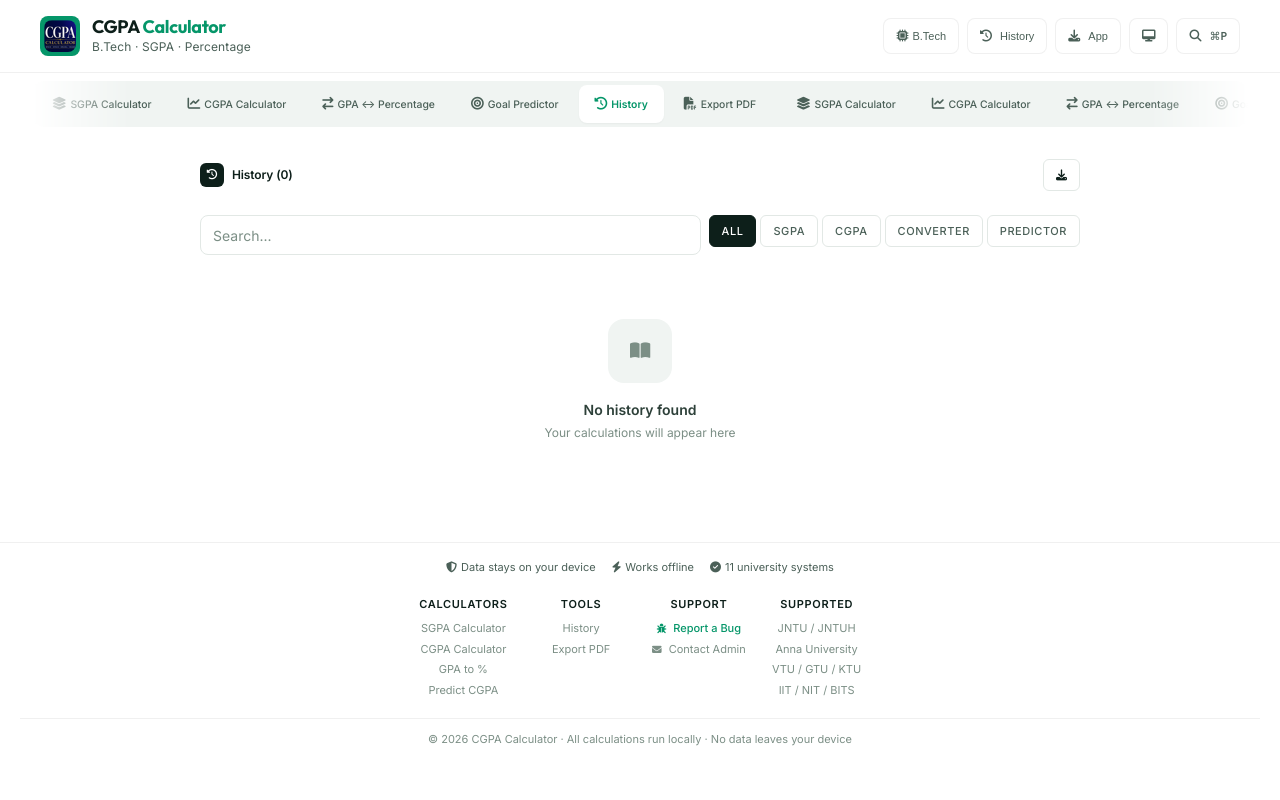
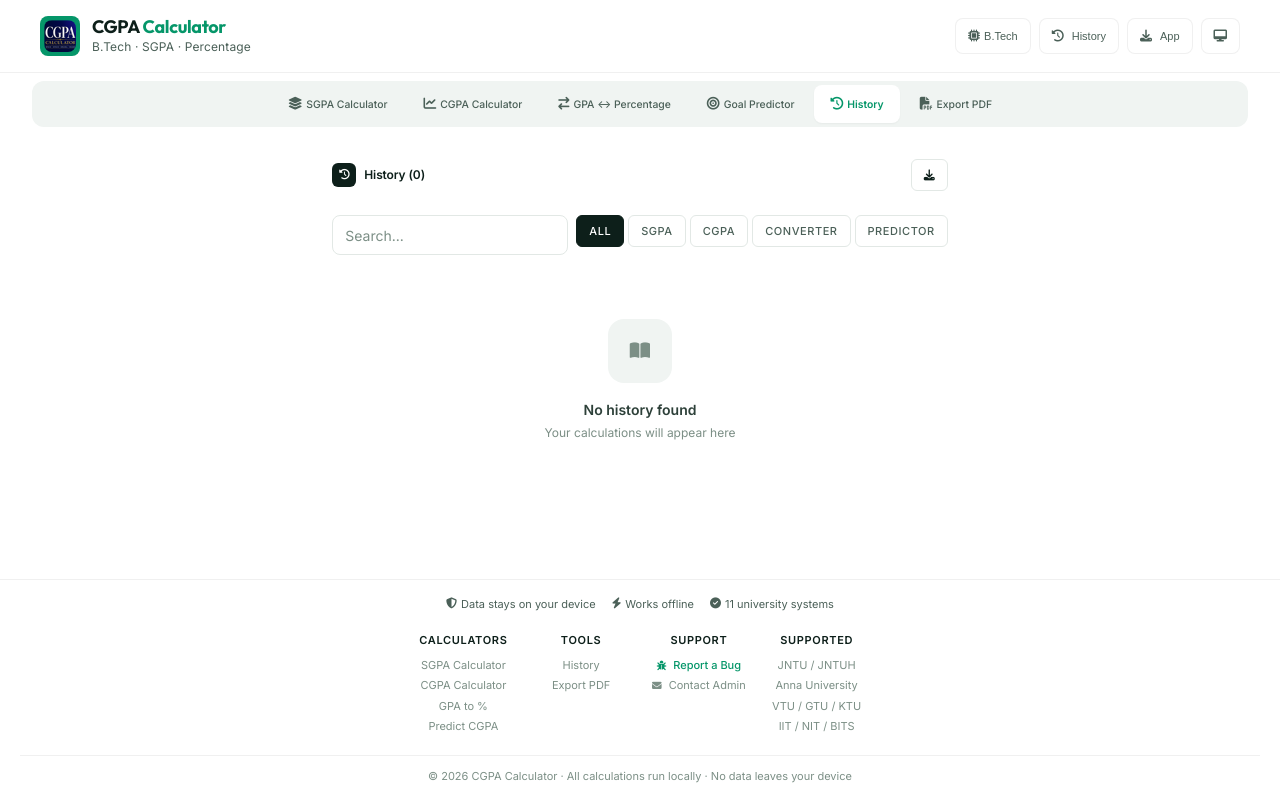
Before and after one commit to Varun79-python/cgpa-calculator, a Next.js app in the folder cgpa-calculator/: page /history in a window 1280 px wide. Built offline with nearby package versions, Linux system fonts and the light colour scheme.

Commit message:
chore: remove ⌘P button from desktop header (no use)

```diff
--- a/cgpa-calculator/components/Desktop/Header.tsx
+++ b/cgpa-calculator/components/Desktop/Header.tsx
@@ -56,18 +56,6 @@ export default function DesktopHeader() {
           <span style={{ marginLeft: '4px', fontSize: 'var(--text-2xs)' }}>App</span>
         </button>
         <ThemeToggle />
-        <button
-          className="icon-btn"
-          onClick={() => {
-            if ((window as any).event?.metaKey || (window as any).event?.ctrlKey) return;
-            // Command palette toggle handled by CommandPalette component
-          }}
-          title="Command palette (Ctrl+P)"
-          aria-label="Open command palette"
-        >
-          <i className="fa-solid fa-magnifying-glass" />
-          <span style={{ marginLeft: '4px', fontSize: 'var(--text-2xs)', fontFamily: 'var(--font-mono)' }}>⌘P</span>
-        </button>
       </div>
     </header>
   );
--- a/cgpa-calculator/components/Desktop/Tabs.tsx
+++ b/cgpa-calculator/components/Desktop/Tabs.tsx
@@ -1,4 +1,5 @@
 import { useRouter } from 'next/router';
+import { useState, useRef, useEffect } from 'react';
 
 const TABS = [
   { id: '/calculator/sgpa', label: 'SGPA Calculator', icon: 'fa-solid fa-layer-group' },
@@ -26,20 +27,42 @@ function TabButton({ tab, currentPath, router }: { tab: typeof TABS[0]; currentP
 export default function DesktopTabs() {
   const router = useRouter();
   const currentPath = router.pathname;
+  const [isPaused, setIsPaused] = useState(false);
+  const [overflows, setOverflows] = useState(false);
+  const containerRef = useRef<HTMLDivElement>(null);
+  const contentRef = useRef<HTMLDivElement>(null);
+
+  useEffect(() => {
+    const check = () => {
+      if (containerRef.current && contentRef.current) {
+        setOverflows(contentRef.current.scrollWidth > containerRef.current.clientWidth);
+      }
+    };
+    check();
+    window.addEventListener('resize', check);
+    return () => window.removeEventListener('resize', check);
+  }, []);
 
   return (
-    <div className="tabs-marquee">
-      <div className="tabs-marquee-track">
-        <div className="tabs-marquee-content" style={{ gap: 'var(--sp-1)' }}>
+    <div
+      ref={containerRef}
+      className={`tabs-marquee${overflows ? '' : ' tabs-marquee--static'}`}
+      onMouseEnter={() => overflows && setIsPaused(true)}
+      onMouseLeave={() => overflows && setIsPaused(false)}
+    >
+      <div className={`tabs-marquee-track ${isPaused ? 'paused' : ''}`}>
+        <div className="tabs-marquee-content" ref={contentRef} style={{ gap: 'var(--sp-1)' }}>
           {TABS.map((t) => (
             <TabButton key={t.id} tab={t} currentPath={currentPath} router={router} />
           ))}
         </div>
-        <div className="tabs-marquee-content" style={{ gap: 'var(--sp-1)' }} aria-hidden="true">
-          {TABS.map((t) => (
-            <TabButton key={`dup-${t.id}`} tab={t} currentPath={currentPath} router={router} />
-          ))}
-        </div>
+        {overflows && (
+          <div className="tabs-marquee-content" style={{ gap: 'var(--sp-1)' }} aria-hidden="true">
+            {TABS.map((t) => (
+              <TabButton key={`dup-${t.id}`} tab={t} currentPath={currentPath} router={router} />
+            ))}
+          </div>
+        )}
       </div>
     </div>
   );
--- a/cgpa-calculator/components/Mobile/Header.tsx
+++ b/cgpa-calculator/components/Mobile/Header.tsx
@@ -110,7 +110,7 @@ export default function MobileHeader() {
           </button>
           <ThemeToggle />
 
-          {/* Hamburger — rightmost (like varunsonline.com) */}
+          {/* Hamburger — rightmost */}
           <button
             ref={triggerRef}
             onClick={() => setDrawerOpen(o => !o)}
@@ -124,11 +124,12 @@ export default function MobileHeader() {
               background: 'var(--surface)',
               color: 'var(--ink-3)',
               borderColor: 'var(--border)',
+              display: 'flex',
+              alignItems: 'center',
+              justifyContent: 'center',
             }}
           >
-            <span style={{ display: 'block', width: '14px', height: '2px', borderRadius: '1px', background: 'currentColor', marginBottom: '3px' }} />
-            <span style={{ display: 'block', width: '14px', height: '2px', borderRadius: '1px', background: 'currentColor', marginBottom: '3px' }} />
-            <span style={{ display: 'block', width: '14px', height: '2px', borderRadius: '1px', background: 'currentColor' }} />
+            <i className="fa-solid fa-layer-group" style={{ fontSize: '0.85rem' }} />
           </button>
         </div>
       </header>
--- a/cgpa-calculator/components/Mobile/Tabs.tsx
+++ b/cgpa-calculator/components/Mobile/Tabs.tsx
@@ -1,4 +1,5 @@
 import { useRouter } from 'next/router';
+import { useState, useRef, useEffect } from 'react';
 
 const TABS = [
   { id: '/calculator/sgpa', label: 'SGPA', icon: 'fa-solid fa-layer-group' },
@@ -26,20 +27,42 @@ function TabButton({ tab, currentPath, router }: { tab: typeof TABS[0]; currentP
 export default function MobileTabs() {
   const router = useRouter();
   const currentPath = router.pathname;
+  const [isPaused, setIsPaused] = useState(false);
+  const [overflows, setOverflows] = useState(false);
+  const containerRef = useRef<HTMLDivElement>(null);
+  const contentRef = useRef<HTMLDivElement>(null);
+
+  useEffect(() => {
+    const check = () => {
+      if (containerRef.current && contentRef.current) {
+        setOverflows(contentRef.current.scrollWidth > containerRef.current.clientWidth);
+      }
+    };
+    check();
+    window.addEventListener('resize', check);
+    return () => window.removeEventListener('resize', check);
+  }, []);
 
   return (
-    <div className="tabs-marquee">
-      <div className="tabs-marquee-track">
-        <div className="tabs-marquee-content">
+    <div
+      ref={containerRef}
+      className={`tabs-marquee${overflows ? '' : ' tabs-marquee--static'}`}
+      onMouseEnter={() => overflows && setIsPaused(true)}
+      onMouseLeave={() => overflows && setIsPaused(false)}
+    >
+      <div className={`tabs-marquee-track ${isPaused ? 'paused' : ''}`}>
+        <div className="tabs-marquee-content" ref={contentRef}>
           {TABS.map((t) => (
             <TabButton key={t.id} tab={t} currentPath={currentPath} router={router} />
           ))}
         </div>
-        <div className="tabs-marquee-content" aria-hidden="true">
-          {TABS.map((t) => (
-            <TabButton key={`dup-${t.id}`} tab={t} currentPath={currentPath} router={router} />
-          ))}
-        </div>
+        {overflows && (
+          <div className="tabs-marquee-content" aria-hidden="true">
+            {TABS.map((t) => (
+              <TabButton key={`dup-${t.id}`} tab={t} currentPath={currentPath} router={router} />
+            ))}
+          </div>
+        )}
       </div>
     </div>
   );
--- a/cgpa-calculator/components/Shared/Tabs.tsx
+++ b/cgpa-calculator/components/Shared/Tabs.tsx
@@ -32,7 +32,6 @@ export default function Tabs() {
   const containerRef = useRef<HTMLDivElement>(null);
   const contentRef = useRef<HTMLDivElement>(null);
 
-  // Detect if tabs overflow their container → only marquee when needed
   useEffect(() => {
     const check = () => {
       if (containerRef.current && contentRef.current) {
--- a/cgpa-calculator/styles/mobile.css
+++ b/cgpa-calculator/styles/mobile.css
@@ -19,6 +19,9 @@ body {
   border-radius: 0;
   border: none;
   box-shadow: none;
+  display: flex;
+  flex-direction: column;
+  min-height: 100vh;
 }
 
 /* ─── HEADER ─── */
@@ -341,7 +344,8 @@ td input, td select {
 
 /* ─── FOOTER ─── */
 .app-footer {
-  padding: var(--sp-3) var(--sp-4) var(--sp-2);
+  margin-top: auto;
+  padding: var(--sp-4) var(--sp-4) var(--sp-3);
   font-size: 0.6rem;
 }
 
--- a/cgpa-calculator/styles/shared.css
+++ b/cgpa-calculator/styles/shared.css
@@ -282,6 +282,11 @@ body {
   animation: none !important;
   width: 100%;
   justify-content: center;
+}
+
+@keyframes marqueeScroll {
+  0%   { transform: translateX(0); }
+  100% { transform: translateX(-50%); }
 }
 
 /* ─── BANNER CAROUSEL ─── */
@@ -1048,21 +1053,21 @@ td input.invalid, td select.invalid {
    DARK MODE TOKENS
    ═══════════════════════════════════════════ */
 html.dark {
-  --bg:          #070D0B;
-  --surface:     #0F1A14;
-  --surface-2:   #15241C;
-  --surface-3:   #1A2E23;
-  --surface-4:   #243B2E;
-  --border:      rgba(255,255,255,0.04);
-  --border-solid:#1A2E23;
-  --border-focus:rgba(52,211,153,0.4);
-  --ink:         #F0FAF5;
-  --ink-2:       #D1FAE5;
-  --ink-3:       #8AA69C;
-  --ink-4:       #6EE7B7;
-  --ink-5:       #1A2E23;
+  --bg:          #000000;
+  --surface:     #0D0D0D;
+  --surface-2:   #1A1A1A;
+  --surface-3:   #262626;
+  --surface-4:   #333333;
+  --border:      rgba(255,255,255,0.06);
+  --border-solid:#262626;
+  --border-focus:rgba(52,211,153,0.5);
+  --ink:         #FFFFFF;
+  --ink-2:       #E5E5E5;
+  --ink-3:       #A3A3A3;
+  --ink-4:       #737373;
+  --ink-5:       #262626;
   --accent:      #34D399;
-  --accent-soft: #064E3B;
+  --accent-soft: #052E16;
   --accent-hover:#6EE7B7;
   --grade-s:     #34D399;
   --grade-a:     #6EE7B7;
```
Also changed, not shown: cgpa-calculator/public/sw.js.
